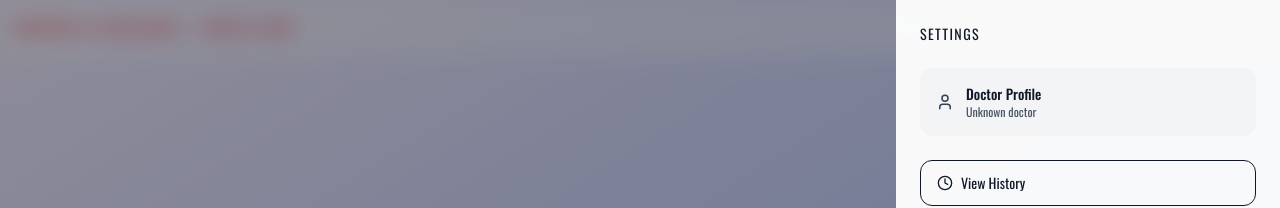
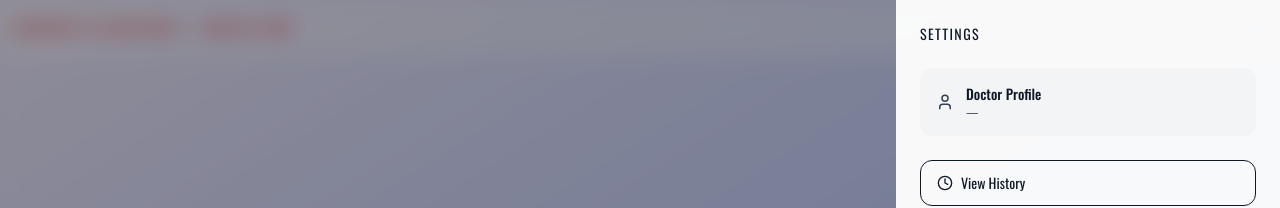
Before and after one commit to Gyanendrasharma1/doctor-assist, a Next.js app: page /chat in a window 1280 px wide. Both pictures are taken after a click on the button 1255 px from the left and 28 px from the top of the page. Shown: the top 208 px of the page. Built offline with nearby package versions, Linux system fonts and the light colour scheme; no server answers.

Commit message:
Force refresh NextAuth session in SettingsPanel

```diff
--- a/app/components/SettingsPanel.tsx
+++ b/app/components/SettingsPanel.tsx
@@ -1,5 +1,6 @@
 "use client";
 
+import { useEffect } from "react";
 import { User, LogOut, Clock } from "lucide-react";
 import { useSession } from "next-auth/react";
 
@@ -14,7 +15,12 @@ export default function SettingsPanel({
   onOpenHistory,
   onLogout,
 }: Props) {
-  const { data: session, status } = useSession();
+  const { data: session, status, update } = useSession();
+
+  // 🔥 FORCE SESSION REFRESH ON MOUNT
+  useEffect(() => {
+    update();
+  }, [update]);
 
   if (status === "loading") {
     return (
@@ -26,7 +32,10 @@ export default function SettingsPanel({
     );
   }
 
-  const email = session?.user?.email ?? "Unknown doctor";
+  const email =
+    session?.user?.email && session.user.email !== "logged-in@doctor.ai"
+      ? session.user.email
+      : "—";
 
   return (
     <div
@@ -48,6 +57,8 @@ export default function SettingsPanel({
             <p className="text-sm font-medium text-gray-900">
               Doctor Profile
             </p>
+
+            {/* 🔎 DEBUG + FINAL EMAIL */}
             <p className="text-xs text-gray-600">
               {email}
             </p>
```
